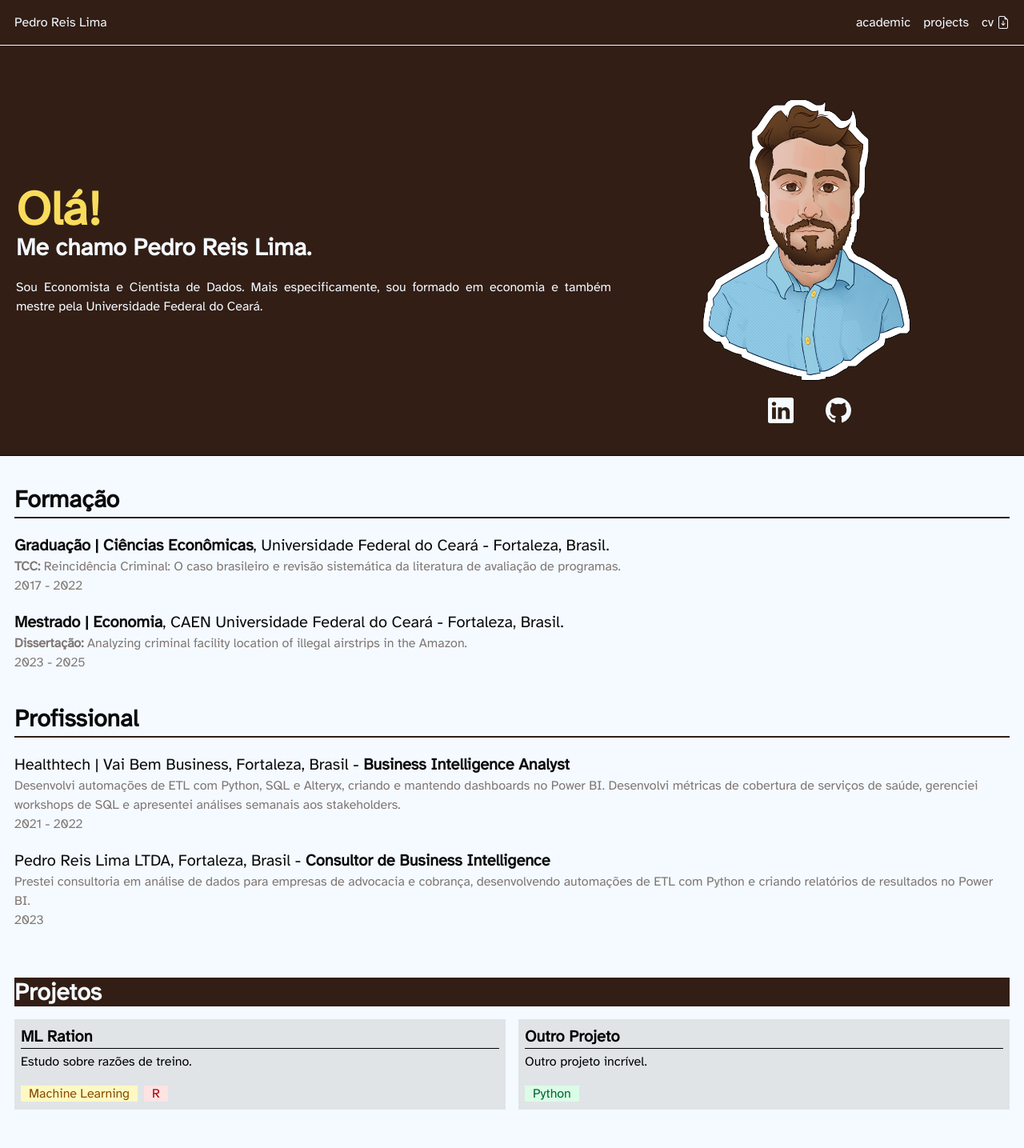
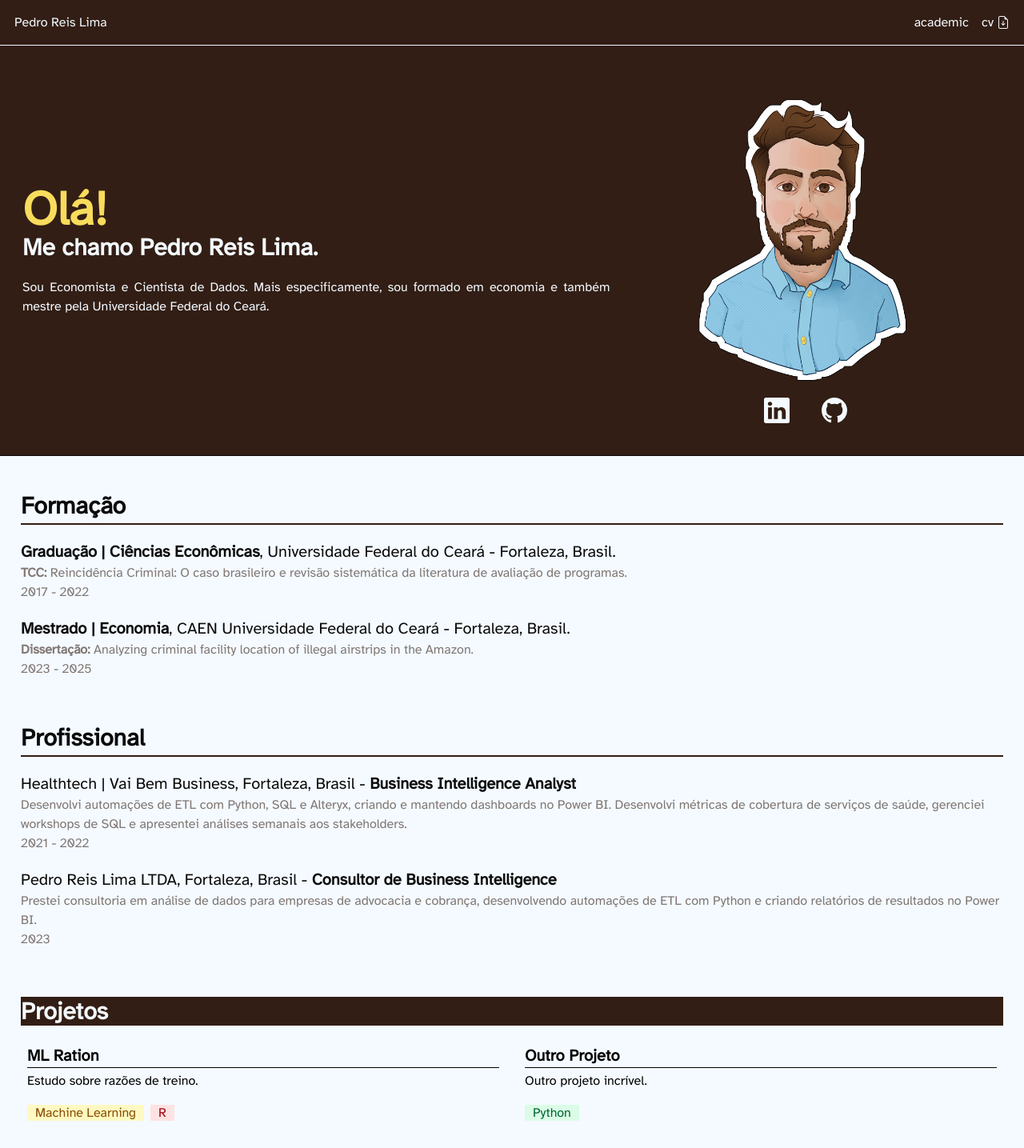
Before and after one commit to pedroreislima/prlima-site, a Next.js app: page / in a window 1280 px wide. Shown: the whole page at 80% size. Before the commit the page ends 1403 px from the top, so only its background shows below. Built offline with nearby package versions, Linux system fonts and the light colour scheme.

Commit message:
adjusted project thumbmails

```diff
--- a/app/page.tsx
+++ b/app/page.tsx
@@ -7,18 +7,18 @@ export default function Home() {
       {
         // about me landing section
       }
-      <div className="bg-primary text-secondary pb-5 flex items-center flex-col justify-center p-5">
+      <div className="bg-primary text-secondary flex items-center flex-col justify-center p-5">
         {
           // this hello only shows on smaler screens
         }
-        <div className = "lg:hidden pl-5 pr-5 flex flex-col justify-center items-center">
+        <div className = "lg:hidden flex flex-col justify-center">
           <h1 className="lg:text-xl text-2xl font-bold mx-auto text-accent">
             Olá! <br/>
           </h1>
           <h1 className="font-bold mx-auto">Me chamo Pedro Reis Lima.</h1>
         </div>
 
-        <div className="grid lg:grid-cols-[60%_40%] grid-cols-1 lg:gap-0 gap-2 max-w-[120ch] mx-auto lg:pb-5 lg:pt-5">
+        <div className="grid lg:grid-cols-[60%_40%] grid-cols-1 lg:gap-0 gap-2 max-w-[120ch] mx-auto lg:pb-5 lg:pt-5 lg:pl-2 lg:pr-2">
           <div className="row-span-2 w-auto flex flex-col justify-center">
             <div>
               <div className=" hidden lg:block pb-5">
@@ -46,7 +46,6 @@ export default function Home() {
               <path d="M8 0C3.58 0 0 3.58 0 8c0 3.54 2.29 6.53 5.47 7.59.4.07.55-.17.55-.38 0-.19-.01-.82-.01-1.49-2.01.37-2.53-.49-2.69-.94-.09-.23-.48-.94-.82-1.13-.28-.15-.68-.52-.01-.53.63-.01 1.08.58 1.23.82.72 1.21 1.87.87 2.33.66.07-.52.28-.87.51-1.07-1.78-.2-3.64-.89-3.64-3.95 0-.87.31-1.59.82-2.15-.08-.2-.36-1.02.08-2.12 0 0 .67-.21 2.2.82.64-.18 1.32-.27 2-.27s1.36.09 2 .27c1.53-1.04 2.2-.82 2.2-.82.44 1.1.16 1.92.08 2.12.51.56.82 1.27.82 2.15 0 3.07-1.87 3.75-3.65 3.95.29.25.54.73.54 1.48 0 1.07-.01 1.93-.01 2.2 0 .21.15.46.55.38A8.01 8.01 0 0 0 16 8c0-4.42-3.58-8-8-8"/>
             </svg></a>
           </div>
-
         </div>
       </div>
 
@@ -55,7 +54,7 @@ export default function Home() {
       {
         // education section
       }
-      <div className = "lg:max-w-[120ch] lg:p-0 pl-4 pr-4 mx-auto">
+      <div className = "lg:max-w-[120ch] lg:p-2 pl-4 pr-4 mx-auto">
         <div className="pb-5 pt-5">
           <h2 className = "font-bold text-3xl pb-1 border-b-2 border-primary">Formação</h2>
         </div>
@@ -80,7 +79,7 @@ export default function Home() {
       {
         // work section
       }
-      <div className = "lg:max-w-[120ch] lg:p-0 pl-4 pr-4 mx-auto">
+      <div className = "lg:max-w-[120ch] lg:p-2 pl-4 pr-4 mx-auto">
         <div className="pb-5 pt-5">
           <h2 className = "font-bold text-3xl pb-1 border-b-2 border-primary">Profissional</h2>
         </div>
@@ -110,7 +109,7 @@ export default function Home() {
           </div>
 
           <div>
-            <div className="grid gap-4 grid-cols-2 pt-4 pb-4">
+            <div className="grid gap-4 lg:grid-cols-2 pt-4 pb-4">
                   {projects.map((proj) => (
                   <ProjectThumb
                       key={proj.slug}
--- a/components/Header.tsx
+++ b/components/Header.tsx
@@ -10,7 +10,8 @@ export const Header = () => {
                         <li className = "hover:text-accent">
                             <a href = '/prlima-site/academic'>academic</a>
                         </li>
-                        <li className = "hover:text-accent">
+                        {/*hide projects for now*/}
+                        <li className = "hover:text-accent hidden">
                             <a href = '/prlima-site/projects'>projects</a>
                         </li>
                         <li>
--- a/components/ProjectThumb.tsx
+++ b/components/ProjectThumb.tsx
@@ -9,7 +9,7 @@ type ProjectThumbProps = {
 
 export const ProjectThumb = ({ title, description, path, tags }: ProjectThumbProps) => {
     return (
-        <div className="bg-primary/10 text-black p-2">
+        <div className="text-black p-2">
             <div className='border-b-1 mb-1'>
                 <a href = {path} className='text-xl font-semibold'>{title}</a>
             </div>
```
